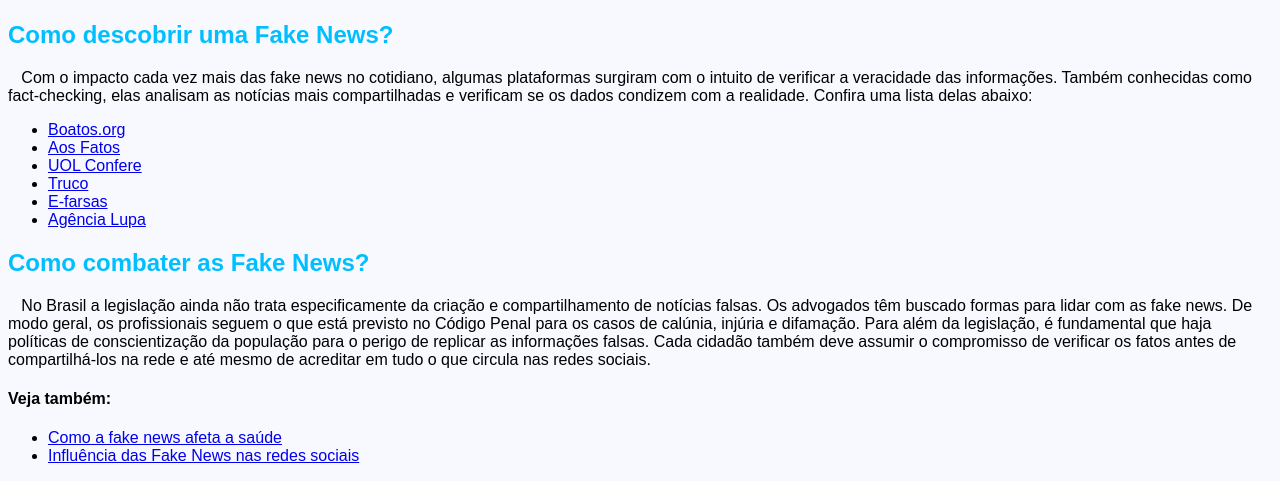
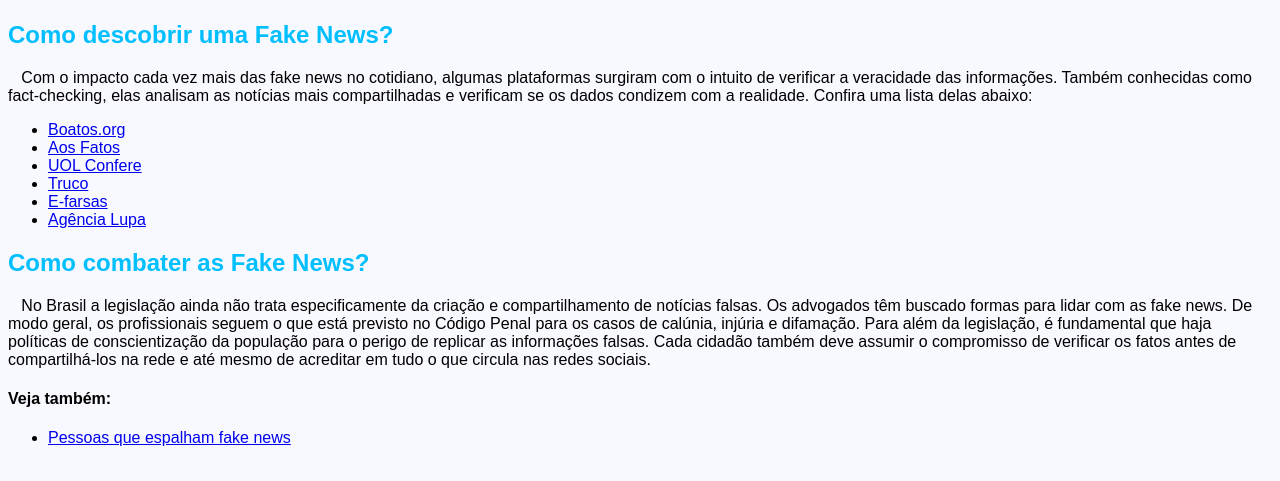
Before and after one commit to drey009/site-fake-news, a plain HTML site: page index.html in a window 1280 px wide. Shown: the part 1087-1568 px from the top of the page. Drawn offline with Linux system fonts and the light colour scheme.

Commit message:
Update index.html

```diff
--- a/index.html
+++ b/index.html
@@ -102,24 +102,11 @@
 
 
 
-
-
-
-
-
-
-
-
-
-
 <h4>Veja também:</h4>
     <ul>
         <li>
-            <a href="saude.html"> Como a fake news afeta a saúde</a>
+            <a href="hallowenb.html"> Pessoas que espalham fake news</a>
 
-        </li>
-        <li>
-            <a href="redessociais.html"> Influência das Fake News nas redes sociais</a>
         </li>
 
     </ul>
```
